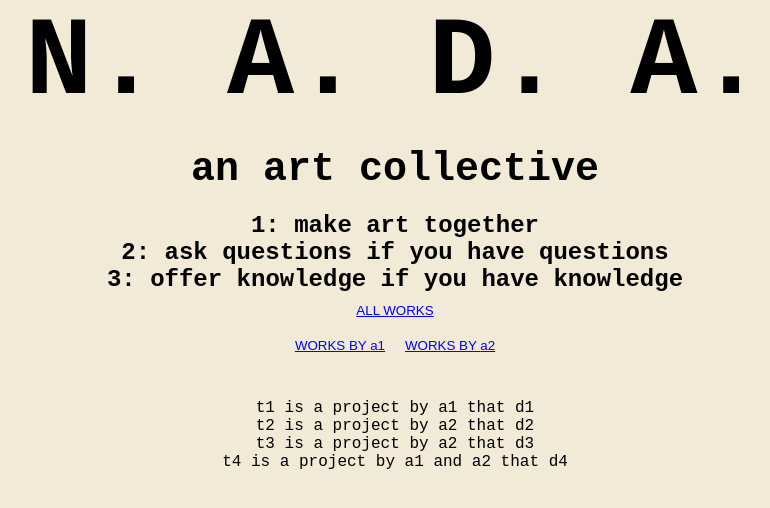
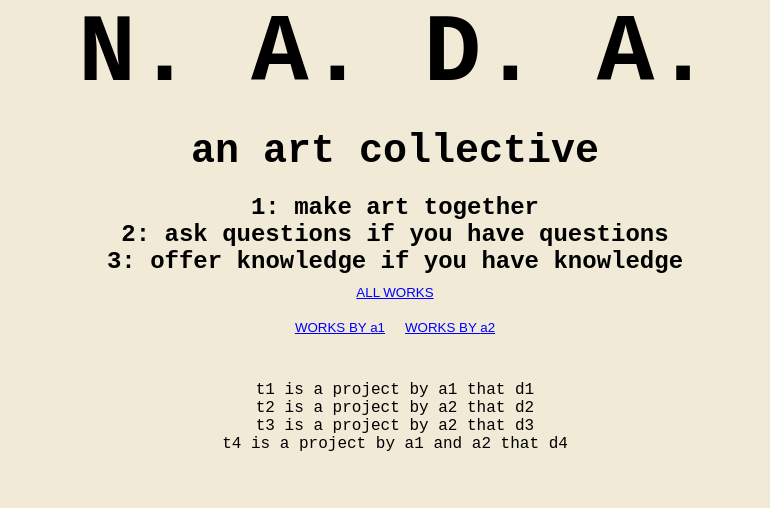
Before and after one commit to nada-art-collective/nada-site, a Next.js app: page /nada-site/ in a window 1280 px wide. Shown: the top 508 px of the page, without its empty margins (245-1015 px from the left). Built offline with nearby package versions, Linux system fonts and the light colour scheme.

Commit message:
add courier new, change 700 back to 600%

```diff
--- a/app/globals.css
+++ b/app/globals.css
@@ -3,7 +3,7 @@ test {
 }
 
 h1 {
-    font-size: 700%;
+    font-size: 600%;
     margin: 0;
 }
 
```
